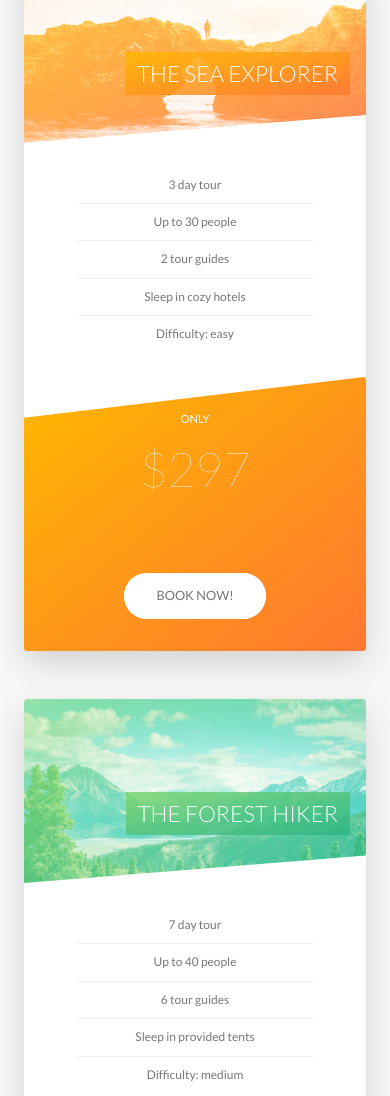
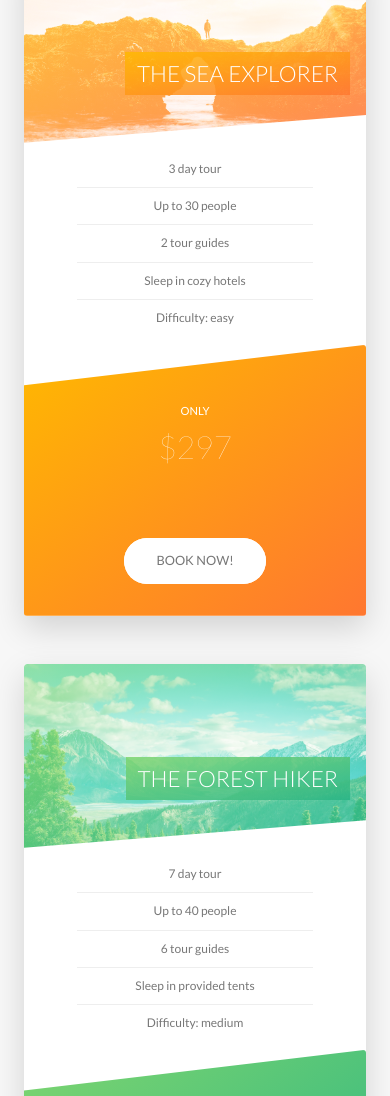
Before and after one commit to cjmcquain/natours, a website: page index.html in a window 390 px wide. Shown: the part 2757-3853 px from the top of the page. Drawn offline with Linux system fonts and the light colour scheme.

Commit message:
Finished Media Queries for Tours cards

```diff
--- a/sass/components/_card.scss
+++ b/sass/components/_card.scss
@@ -182,19 +182,22 @@
     &:hover &__side--back {
       transform: rotateY(0);
     }
+    &__details {
+      padding: 1rem 3rem;
+    }
     &__cta {
       position: relative;
       top: 0;
       left: 0;
       transform: translate(0);
       width: 100%;
-      padding: 4rem;
+      padding: 7rem 4rem 4rem 4rem;
     }
     &__price-box {
       margin-bottom: 8rem;
     }
     &__price-value {
-      font-size: 6rem;
+      font-size: 4rem;
     }
   }
 }
```
Also changed, not shown: css/style.css.
